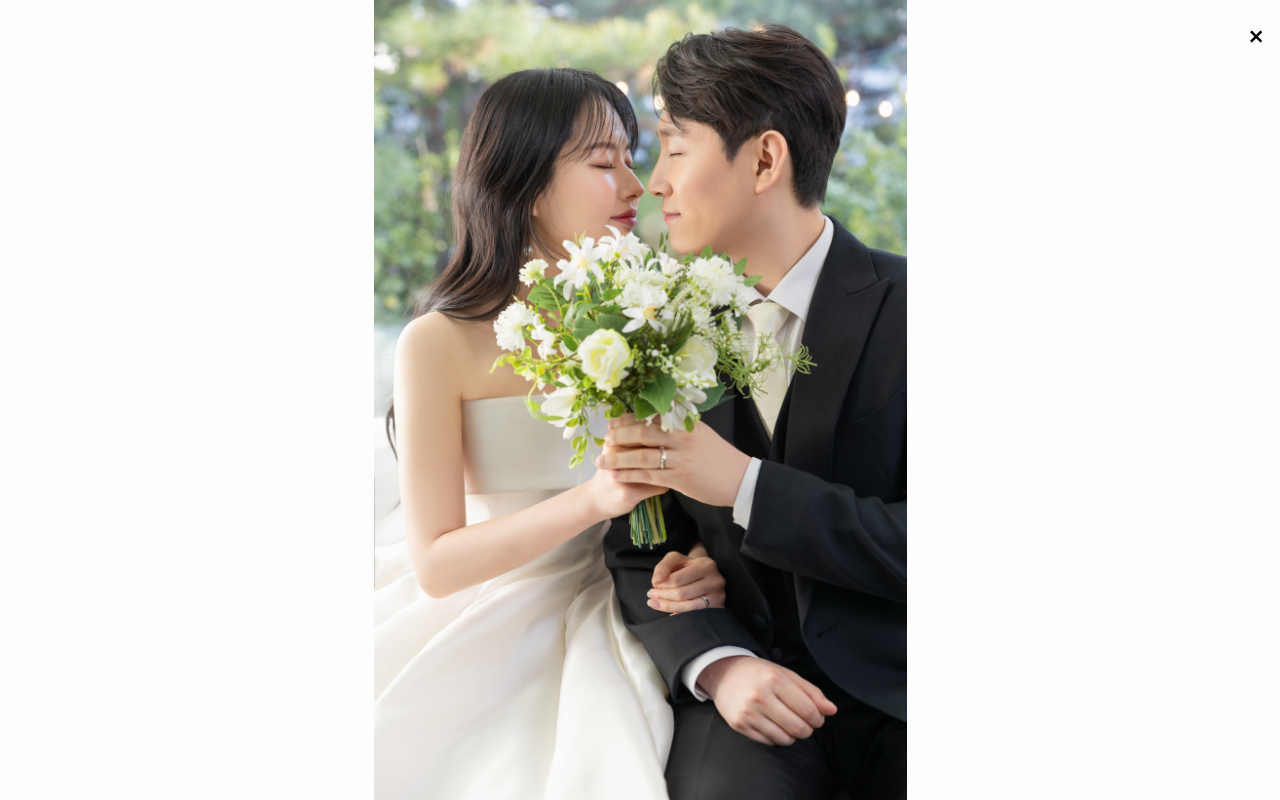
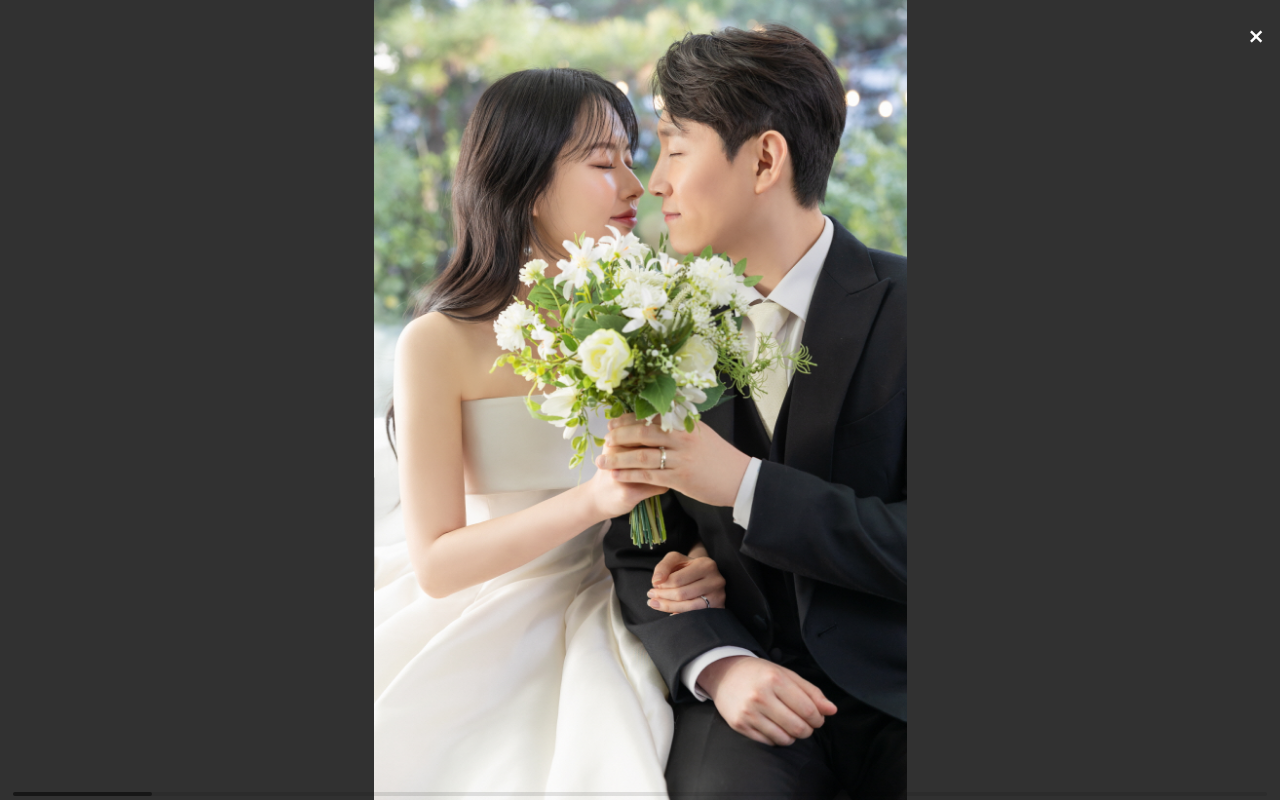
Before and after one commit to AAAAlvin/wedding-next, a Next.js app: page / in a window 1280 px wide. Both pictures are taken after a click on the element 548 px from the left and 937 px from the top of the page. Shown: the part 537-1337 px from the top of the page. Built offline with nearby package versions, Linux system fonts and the light colour scheme.

Commit message:
캐러셀 적용

```diff
--- a/src/app/photogallery.tsx
+++ b/src/app/photogallery.tsx
@@ -1,6 +1,12 @@
-"use client"
+"use client";
+
 import { JSX, useState } from "react";
 import Image from "next/image";
+import { Swiper, SwiperSlide } from "swiper/react";
+import { Scrollbar, Autoplay, A11y } from "swiper/modules";
+
+import "swiper/css";
+import "swiper/css/scrollbar";
 
 const images: string[] = [
   "/images/pic1.jpg",
@@ -16,16 +22,16 @@ const images: string[] = [
 
 export function PhotoGallery(): JSX.Element {
   const [isModalOpen, setIsModalOpen] = useState<boolean>(false);
-  const [selectedImage, setSelectedImage] = useState<string>("");
+  const [selectedImageIndex, setSelectedImageIndex] = useState<number>(0);
 
-  const openModal = (src: string): void => {
-    setSelectedImage(src);
+  const openModal = (index: number): void => {
+    setSelectedImageIndex(index);
     setIsModalOpen(true);
   };
 
   const closeModal = (): void => {
     setIsModalOpen(false);
-    setSelectedImage("");
+    setSelectedImageIndex(0);
   };
 
   return (
@@ -36,7 +42,7 @@ export function PhotoGallery(): JSX.Element {
           <div
             key={index}
             className="relative h-80 overflow-hidden rounded-lg shadow-md cursor-pointer"
-            onClick={() => openModal(src)}
+            onClick={() => openModal(index)}
           >
             <Image
               src={src}
@@ -51,26 +57,41 @@ export function PhotoGallery(): JSX.Element {
 
       {/* 모달 창 */}
       {isModalOpen && (
-        <div className="fixed inset-0 flex items-center justify-center bg-white bg-opacity-80 z-50">
+        <div className="fixed inset-0 flex items-center justify-center bg-black bg-opacity-80 z-50">
           <div className="relative w-screen h-screen">
             <button
               onClick={closeModal}
-              className="absolute top-4 right-4 text-black text-3xl font-bold z-10"
+              className="absolute top-4 right-4 text-white text-3xl font-bold z-10"
               aria-label="Close Modal"
             >
               &times;
             </button>
-            <Image
-              src={selectedImage}
-              alt="Selected"
-              fill
-              style={{ objectFit: "contain" }}
-              className="rounded-lg"
-            />
+            {/* Swiper 슬라이더 */}
+            <Swiper
+              modules={[Scrollbar, Autoplay, A11y]}
+              initialSlide={selectedImageIndex}
+              autoplay={{ delay: 3000, disableOnInteraction: false }}
+              scrollbar={{ draggable: true }}
+              className="w-full h-full"
+              loop={true}
+            >
+              {images.map((src, index) => (
+                <SwiperSlide key={index} className="flex items-center justify-center">
+                  <div className="relative w-full h-full">
+                    <Image
+                      src={src}
+                      alt={`Image ${index + 1}`}
+                      fill
+                      style={{ objectFit: "contain" }}
+                      className="rounded-lg"
+                    />
+                  </div>
+                </SwiperSlide>
+              ))}
+            </Swiper>
           </div>
         </div>
       )}
-
     </div>
   );
 }
```
